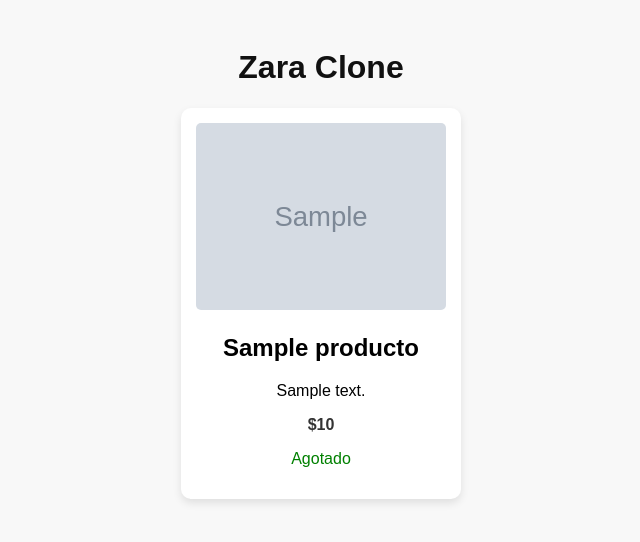
After one commit to PepVerger/tienda_online_nodual, a Flask app: template templates/productos.html in a window 1280 px wide. The commit adds this page. Shown: the top 542 px of the page, without its empty margins (319-959 px from the left). Run offline with Flask 3, Linux system fonts and the light colour scheme; the template is opened without the code that fills it: most values are stand-ins (such as "Sample title", 1, 10 or a date in 2020); grey boxes marked "Sample" are stand-in pictures.

Commit message:
productos

```diff
--- a/app.py
+++ b/app.py
@@ -73,6 +73,99 @@
 def cesta():
     return render_template('cesta.html')
 
+productos = [
+    {
+        "id": 1,
+        "nombre": "Blazer cruzado estructurado",
+        "descripcion": "Blazer entallado con solapa de pico y manga larga.",
+        "precio": 59.95,
+        "disponibilidad": True,
+        "categoria": "blazers",
+        "imagen": "https://static.zara.net/photos/blazer1.jpg"
+    },
+    {
+        "id": 2,
+        "nombre": "Camisa popelín básica",
+        "descripcion": "Camisa clásica de algodón en popelín suave.",
+        "precio": 25.95,
+        "disponibilidad": True,
+        "categoria": "camisas",
+        "imagen": "https://static.zara.net/photos/camisa1.jpg"
+    },
+    {
+        "id": 3,
+        "nombre": "Pantalón wide leg tiro alto",
+        "descripcion": "Pantalón de tiro alto y pierna ancha, estilo fluido.",
+        "precio": 35.95,
+        "disponibilidad": True,
+        "categoria": "pantalones",
+        "imagen": "https://static.zara.net/photos/pantalon1.jpg"
+    },
+    {
+        "id": 4,
+        "nombre": "Vestido midi estampado floral",
+        "descripcion": "Vestido midi con estampado floral, escote en V.",
+        "precio": 45.95,
+        "disponibilidad": False,
+        "categoria": "vestidos",
+        "imagen": "https://static.zara.net/photos/vestido1.jpg"
+    },
+    {
+        "id": 5,
+        "nombre": "Cazadora efecto piel",
+        "descripcion": "Chaqueta estilo biker de imitación piel.",
+        "precio": 49.95,
+        "disponibilidad": True,
+        "categoria": "chaquetas",
+        "imagen": "https://static.zara.net/photos/cazadora1.jpg"
+    },
+    {
+        "id": 6,
+        "nombre": "Falda mini denim",
+        "descripcion": "Falda corta de tejido denim con bajo desflecado.",
+        "precio": 29.95,
+        "disponibilidad": True,
+        "categoria": "faldas",
+        "imagen": "https://static.zara.net/photos/falda1.jpg"
+    },
+    {
+        "id": 7,
+        "nombre": "Sudadera oversize bordado",
+        "descripcion": "Sudadera de corte amplio con detalles bordados.",
+        "precio": 39.95,
+        "disponibilidad": True,
+        "categoria": "sudaderas",
+        "imagen": "https://static.zara.net/photos/sudadera1.jpg"
+    },
+    {
+        "id": 8,
+        "nombre": "Top asimétrico canalé",
+        "descripcion": "Top ajustado de canalé con un solo hombro.",
+        "precio": 19.95,
+        "disponibilidad": True,
+        "categoria": "tops",
+        "imagen": "https://static.zara.net/photos/top1.jpg"
+    },
+    {
+        "id": 9,
+        "nombre": "Abrigo largo lana",
+        "descripcion": "Abrigo de paño largo con cierre cruzado.",
+        "precio": 89.95,
+        "disponibilidad": False,
+        "categoria": "abrigos",
+        "imagen": "https://static.zara.net/photos/abrigo1.jpg"
+    },
+    {
+        "id": 10,
+        "nombre": "Mono largo escote halter",
+        "descripcion": "Mono elegante largo con escote halter y espalda descubierta.",
+        "precio": 69.95,
+        "disponibilidad": True,
+        "categoria": "monos",
+        "imagen": "https://static.zara.net/photos/mono1.jpg"
+    }
+]
+
 if __name__ == '__main__':
     with app.app_context():
         db.create_all()
--- /dev/null
+++ b/static/productos.css
@@ -0,0 +1,43 @@
+body {
+    font-family: Arial, sans-serif;
+    background-color: #f8f8f8;
+    padding: 20px;
+    text-align: center;
+}
+
+h1 {
+    color: #111;
+}
+
+.productos {
+    display: flex;
+    flex-wrap: wrap;
+    justify-content: center;
+    gap: 20px;
+}
+
+.producto {
+    background: white;
+    border-radius: 10px;
+    width: 250px;
+    padding: 15px;
+    box-shadow: 0 4px 8px rgba(0,0,0,0.1);
+}
+
+.producto img {
+    width: 100%;
+    border-radius: 5px;
+}
+
+.precio {
+    font-weight: bold;
+    color: #333;
+}
+
+.disponibilidad {
+    color: green;
+}
+
+.disponibilidad:contains("Agotado") {
+    color: red;
+}
--- /dev/null
+++ b/templates/productos.html
@@ -0,0 +1,28 @@
+<!DOCTYPE html>
+<html lang="es">
+<head>
+    <meta charset="UTF-8">
+    <title>Tienda Zara Clone</title>
+    <link rel="stylesheet" href="{{ url_for('static', filename='productos.css') }}">
+</head>
+<body>
+    <h1>Zara Clone</h1>
+    <div class="productos">
+        {% for producto in productos %}
+        <div class="producto">
+            <img src="{{ producto.imagen }}" alt="{{ producto.nombre }}">
+            <h2>{{ producto.nombre }}</h2>
+            <p>{{ producto.descripcion }}</p>
+            <p class="precio">${{ producto.precio }}</p>
+            <p class="disponibilidad">
+                {% if producto.disponibilidad %}
+                    En stock
+                {% else %}
+                    Agotado
+                {% endif %}
+            </p>
+        </div>
+        {% endfor %}
+    </div>
+</body>
+</html>
```
Also changed, not shown: templates/index.html (line endings or trailing spaces).
